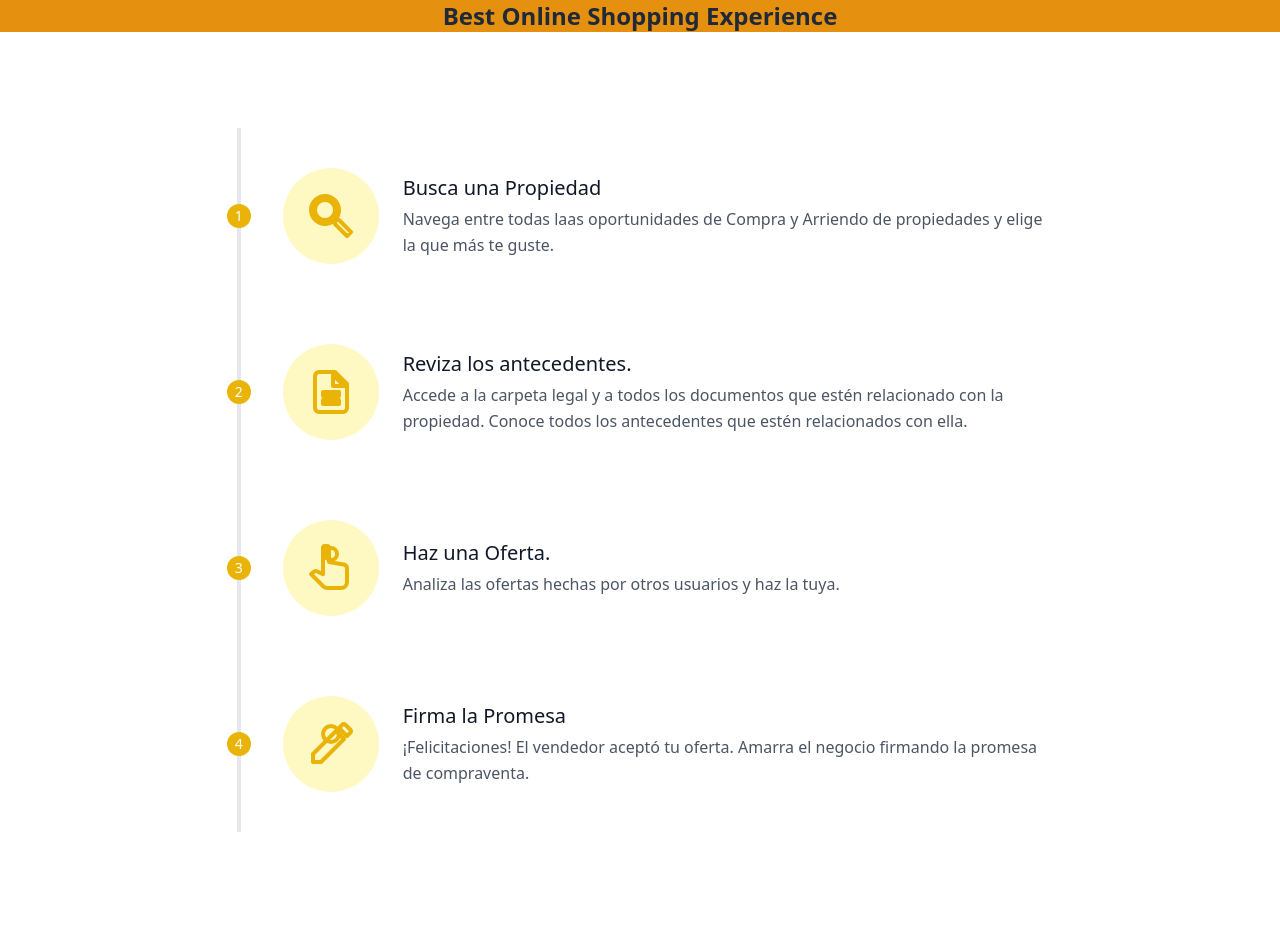
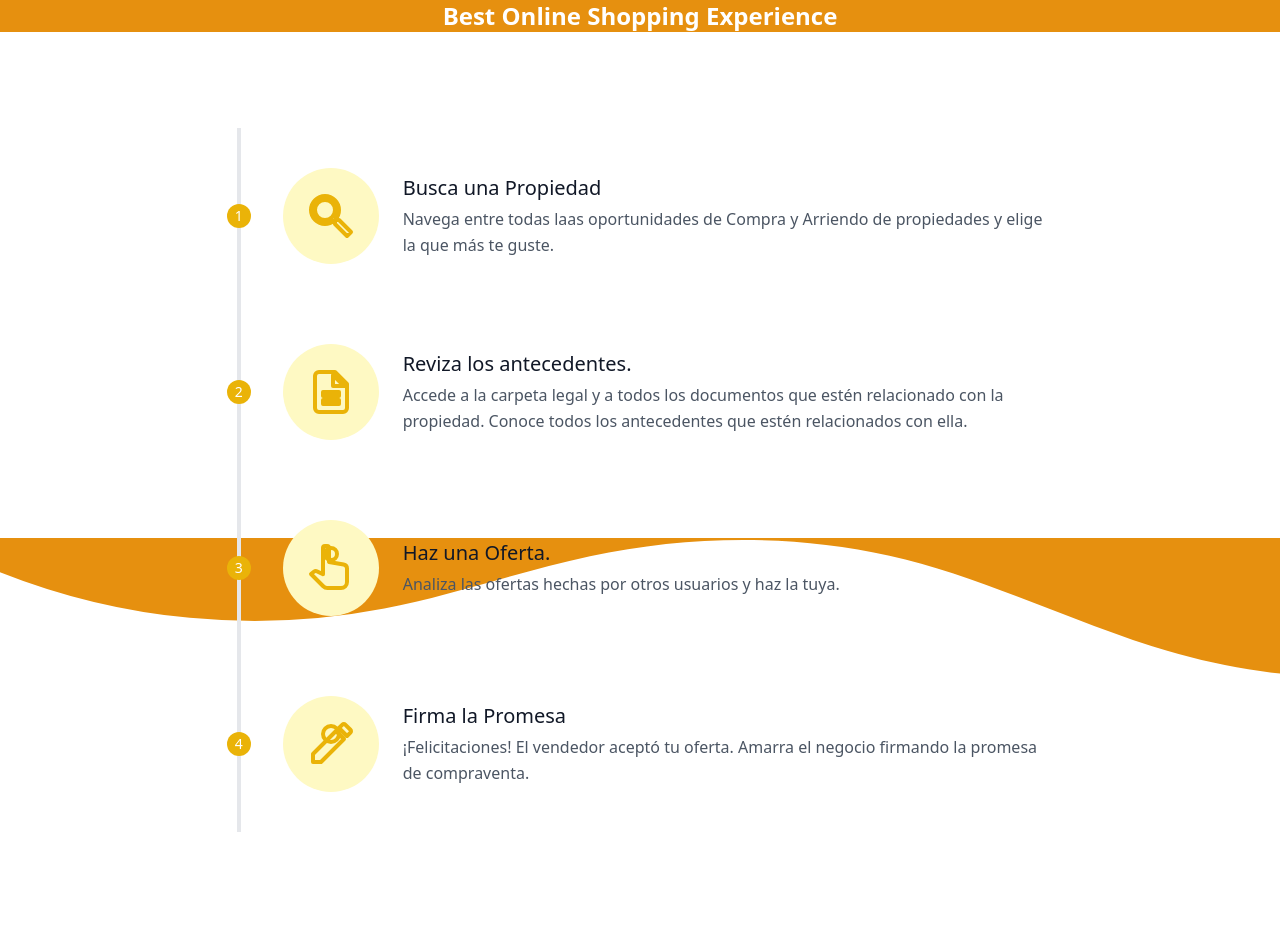
Before and after one commit to pablodonetch/bestoff, a Django app: page / in a window 1280 px wide. Shown: the part 112-1040 px from the top of the page. Run offline with Django 4.2, Linux system fonts and the light colour scheme; style sheets or scripts are compiled from the project's sources; some libraries are stand-ins or nearby versions.

Commit message:
20221003_07

```diff
--- a/templates/pages/index.html
+++ b/templates/pages/index.html
@@ -23,7 +23,7 @@
     width: 100%;
     overflow: hidden;
     line-height: 0;
-    transform: rotate(180deg);
+
 }
 
 .wave svg {
@@ -34,7 +34,7 @@
 }
 
 .wave .shape-fill {
-    fill: rgb(255, 255, 255);
+    fill: rgb(230, 144, 15);
 }
 
 /** For tablet devices **/
@@ -47,7 +47,7 @@
 </style>
 
 <section class="arriba">
-    <p  class="text-center text-2xl font-bold text-gray-800">Best Online Shopping Experience</p>
+    <p  class="text-center text-2xl font-bold text-white">Best Online Shopping Experience</p>
     <div class="wave">
         <svg data-name="Layer 1" xmlns="http://www.w3.org/2000/svg" viewBox="0 0 1200 120" preserveAspectRatio="none">
             <path d="M321.39,56.44c58-10.79,114.16-30.13,172-41.86,82.39-16.72,168.19-17.73,250.45-.39C823.78,31,906.67,72,985.66,92.83c70.05,18.48,146.53,26.09,214.34,3V0H0V27.35A600.21,600.21,0,0,0,321.39,56.44Z" class="shape-fill"></path>
```
Also changed, not shown: templates/pages/layer1.svg (added).
